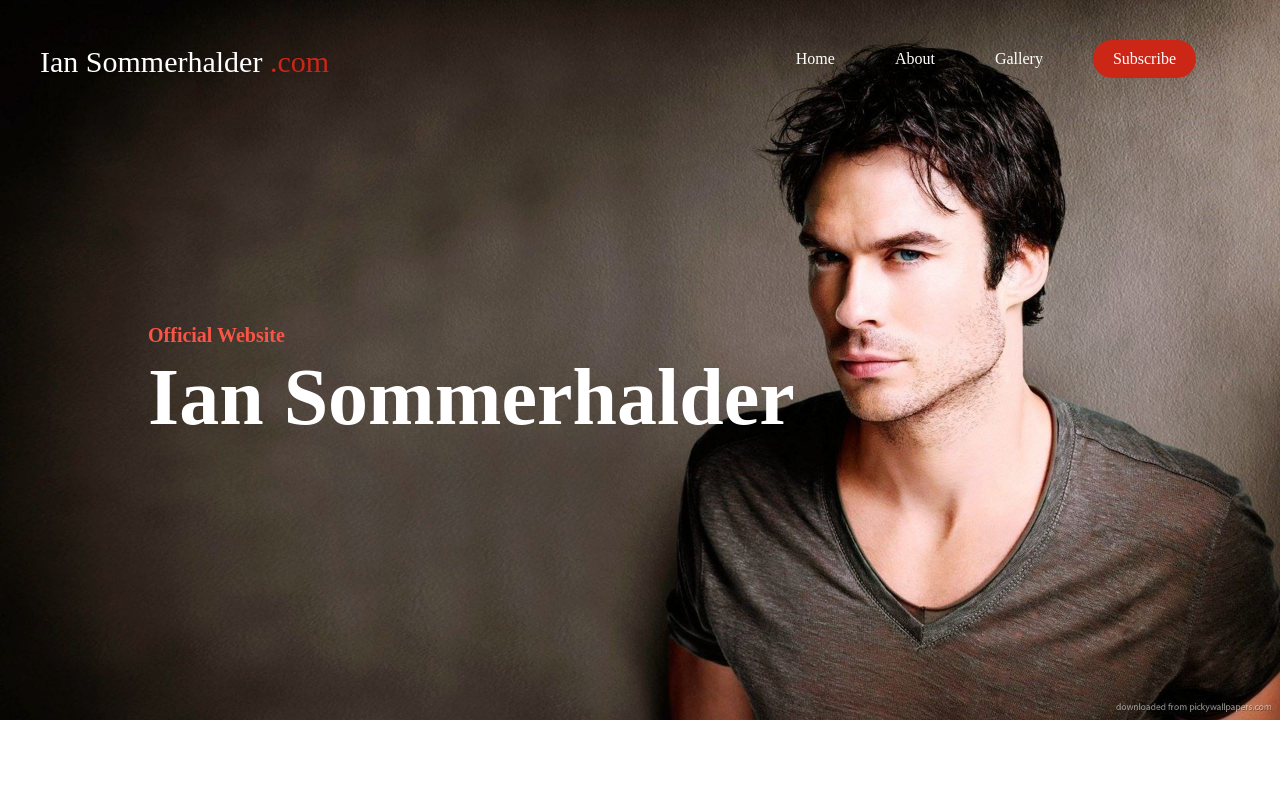
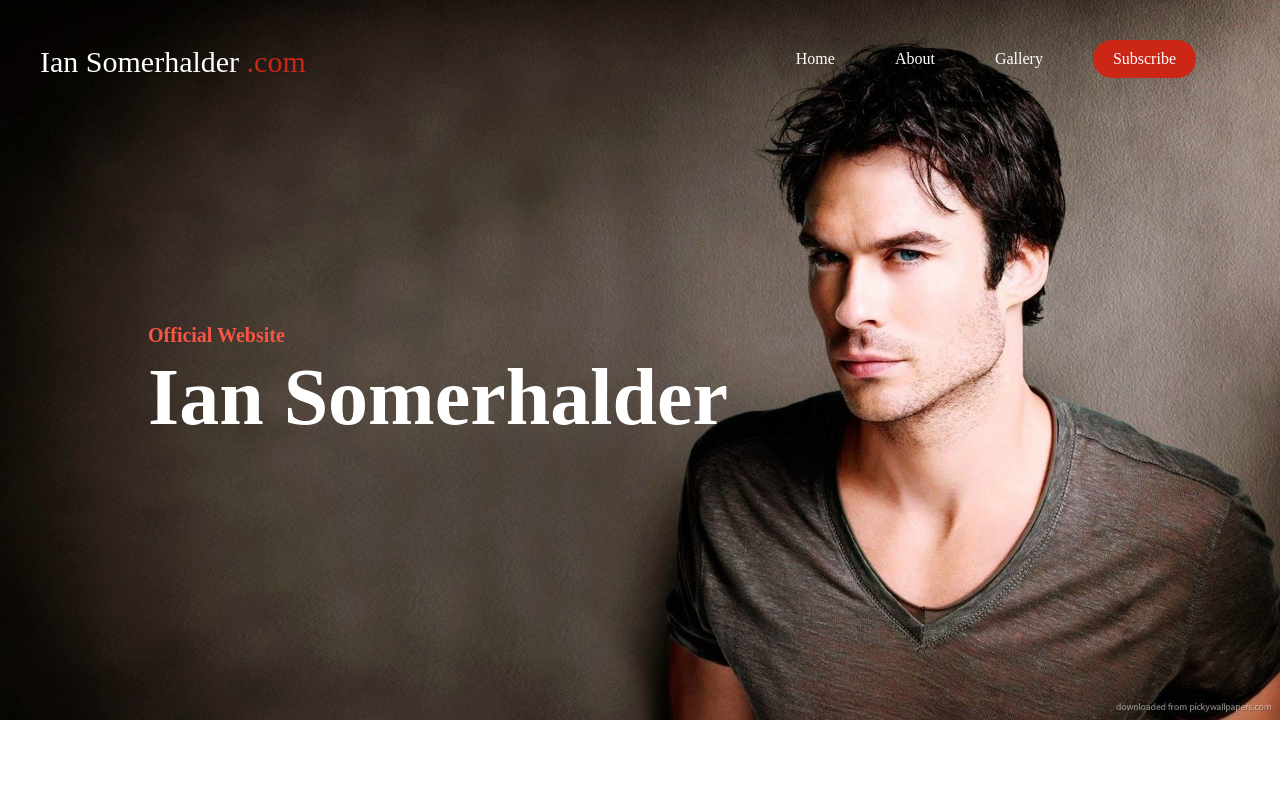
Before and after one commit to indezah/peocodeIanSomerhalder, a plain HTML site: page index.html in a window 1280 px wide. Shown: the top 800 px of the page. Drawn offline with Linux system fonts and the light colour scheme.

Commit message:
Minor Fixes

```diff
--- a/index.html
+++ b/index.html
@@ -6,7 +6,7 @@
     <meta charset="UTF-8">
     <meta http-equiv="X-UA-Compatible" content="IE=edge">
     <meta name="viewport" content="width=device-width, initial-scale=1.0">
-    <title>Document</title>
+    <title>Ian Somerhalder</title>
     <style>
         * {
             box-sizing: border-box;
@@ -177,7 +177,7 @@
 <body>
     <nav>
         <ul>
-            <li class="h" style="float: left; padding: 5px; padding-left: 20px; font-size: 30px;">Ian Sommerhalder
+            <li class="h" style="float: left; padding: 5px; padding-left: 20px; font-size: 30px;">Ian Somerhalder
                 <font color="#cc2617">.com</font>
             </li>
             <li style="background:rgb(204, 38, 23); padding:10px; padding-left: 20px; padding-right: 20px; border-radius: 40px;">Subscribe</li>
@@ -188,7 +188,7 @@
     </nav>
     <div class="first">
         <p style="color:rgb(248, 85, 70); font-weight: bold; margin-bottom: 5px;">Official Website</p>
-        <h1>Ian Sommerhalder</h1>
+        <h1>Ian Somerhalder</h1>
     </div>
     <div class="sec">
         <img src="img2.jpg">
```
